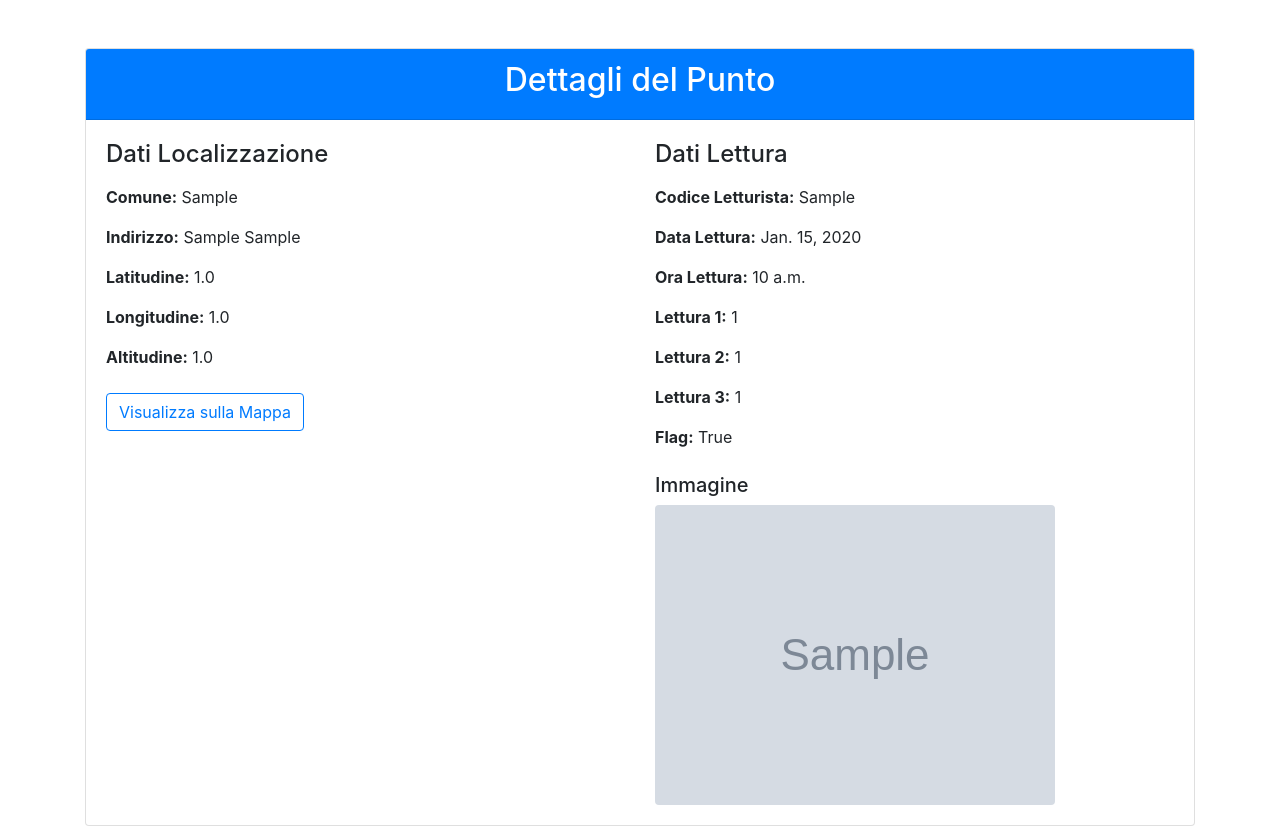
After one commit to simonecampilli/Broccolandia, a Django app: template myapp/templates/dettaglio.html in a window 1280 px wide. The commit adds this page. Run offline with Django 5.2, Linux system fonts and the light colour scheme; the template is opened without the code that fills it: values that come from a table or form of the project are taken from there, others are empty; tables that the repository leaves empty hold one stand-in row (values such as "Sample post"); grey boxes marked "Sample" are stand-in pictures; some libraries are stand-ins or nearby versions.

```diff
--- /dev/null
+++ b/myapp/templates/dettaglio.html
@@ -0,0 +1,56 @@
+<!DOCTYPE html>
+<html lang="it">
+<head>
+  <!-- Meta tag necessari -->
+  <meta charset="UTF-8">
+  <meta name="viewport" content="width=device-width, initial-scale=1.0">
+  <title>Dettagli del Punto</title>
+  <!-- Link CSS di Bootstrap -->
+  <link rel="stylesheet" href="https://maxcdn.bootstrapcdn.com/bootstrap/4.5.2/css/bootstrap.min.css">
+</head>
+<body>
+
+  <div class="container mt-5">
+    <div class="card">
+      <div class="card-header text-center bg-primary text-white">
+        <h2>Dettagli del Punto</h2>
+      </div>
+      <div class="card-body">
+        <div class="row">
+          <!-- Dati Localizzazione -->
+          <div class="col-md-6">
+            <h4 class="mb-3">Dati Localizzazione</h4>
+            <p><strong>Comune:</strong> {{ entry.comune }}</p>
+            <p><strong>Indirizzo:</strong> {{ entry.indirizzo }} {{ entry.civ }}</p>
+            <p><strong>Latitudine:</strong> {{ entry.latitude }}</p>
+            <p><strong>Longitudine:</strong> {{ entry.longitude }}</p>
+            <p><strong>Altitudine:</strong> {{ entry.altitude }}</p>
+            <a href="{{ entry.link_map }}" target="_blank" class="btn btn-outline-primary mt-2">Visualizza sulla Mappa</a>
+          </div>
+          <!-- Dati Lettura -->
+          <div class="col-md-6">
+            <h4 class="mb-3">Dati Lettura</h4>
+            <p><strong>Codice Letturista:</strong> {{ entry.codice_letturista }}</p>
+            <p><strong>Data Lettura:</strong> {{ entry.data_lettura }}</p>
+            <p><strong>Ora Lettura:</strong> {{ entry.ora_lettura }}</p>
+            <p><strong>Lettura 1:</strong> {{ entry.lettura1 }}</p>
+            <p><strong>Lettura 2:</strong> {{ entry.lettura2 }}</p>
+            <p><strong>Lettura 3:</strong> {{ entry.lettura3 }}</p>
+            <p><strong>Flag:</strong> {{ entry.flag }}</p>
+            {% if entry.image %}
+              <div class="mt-4">
+                <h5>Immagine</h5>
+                <img src="{{ entry.image.url }}" alt="Immagine di {{ entry.comune }}" class="img-fluid rounded">
+              </div>
+            {% endif %}
+          </div>
+        </div>
+      </div>
+    </div>
+  </div>
+
+  <!-- Script JS di Bootstrap e dipendenze -->
+  <script src="https://code.jquery.com/jquery-3.5.1.slim.min.js"></script>
+  <script src="https://cdn.jsdelivr.net/npm/bootstrap@4.5.2/dist/js/bootstrap.bundle.min.js"></script>
+</body>
+</html>
--- a/myapp/urls.py
+++ b/myapp/urls.py
@@ -21,5 +21,6 @@ urlpatterns = [
     path('user/details/', UserDetailView.as_view(), name='user-details'),
     path('api/userdata/', UserDataCreateAPIView.as_view(), name='create_userdata'),
     #path('detect/', views.detection_view, name='detect'),
+    path('dettaglio/<int:id>/', views.dettaglio, name='dettaglio'),
 
 ]
```
Also changed, not shown: myapp/templates/map.html (+7 -1 lines), myapp/views.py (+18 -7 lines).
